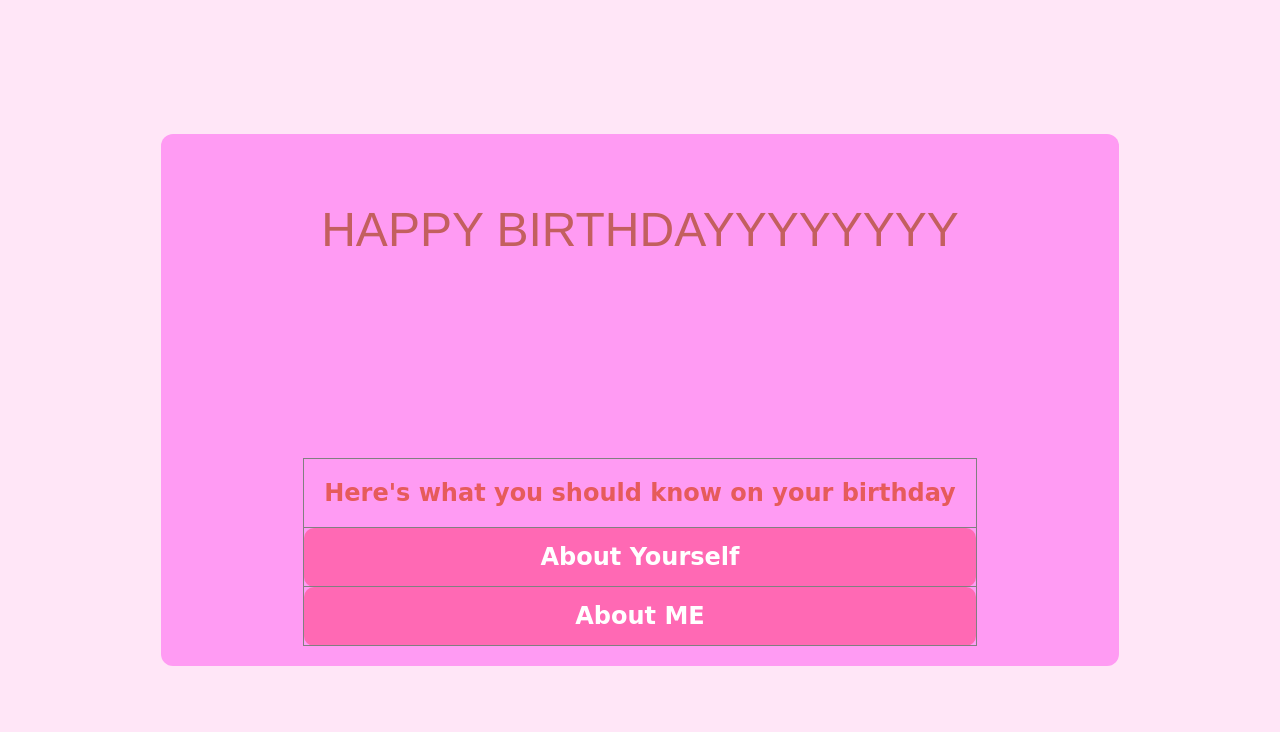
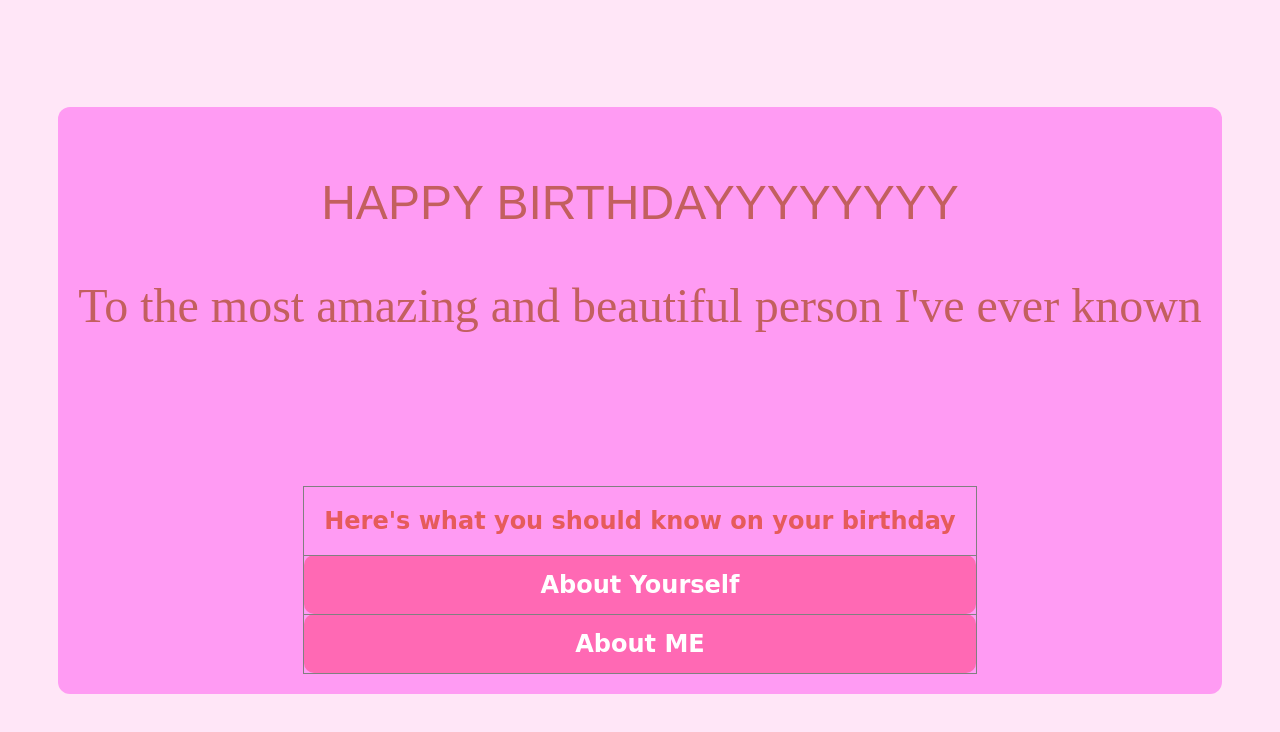
Before and after one commit to GOD-Asura/birthday-site-, a plain HTML site: page index.html in a window 1280 px wide. Drawn offline with Linux system fonts and the light colour scheme.

Commit message:
Update index.html

```diff
--- a/index.html
+++ b/index.html
@@ -11,6 +11,9 @@
         <p style="font-family: 'Franklin Gothic Medium', 'Arial Narrow', Arial, sans-serif;">
             HAPPY BIRTHDAYYYYYYYY
         </p>
+        <div>
+            To the most amazing and beautiful person I've ever known
+        </div>
 
         <div class="box">
             <p>
```
